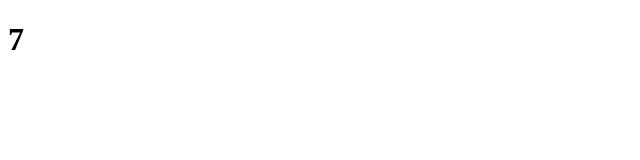
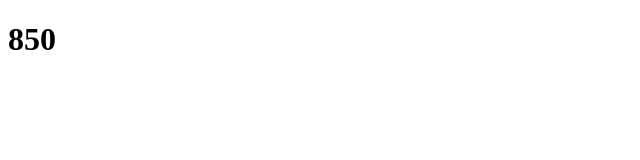
Before and after one commit to Andrea-Rizzo20/react-exercises, a React (Create React App) app: page / in a window 1280 px wide. Shown: the top 160 px of the page, without its empty margins (0-640 px from the left). Built offline with nearby package versions, Linux system fonts and the light colour scheme.

Commit message:
Esercizio/State-03

```diff
--- a/src/App.js
+++ b/src/App.js
@@ -5,7 +5,7 @@ export class App extends React.Component{
     render(){
         return (
             <div>
-                <Counter />
+                <Counter initialValue = {100} incrementAmount = {50} incrementInterval = {500}/>
             </div>
         )
     }
--- a/src/Counter.js
+++ b/src/Counter.js
@@ -2,7 +2,7 @@ import React from "react";
 
 export class Counter extends React.Component {
   state = {
-    count: 0,
+    count: this.props.initialValue ?? 0,
   };
 
   constructor(props) {
@@ -10,9 +10,9 @@ export class Counter extends React.Component {
 
     setInterval(() => {
       this.setState((state) => {
-        return { count: state.count + 1 };
+        return { count: state.count + this.props.incrementAmount ?? 1 };
       });
-    }, 1000);
+    }, this.props.incrementInterval ?? 1000);
   }
 
   render() {
```
